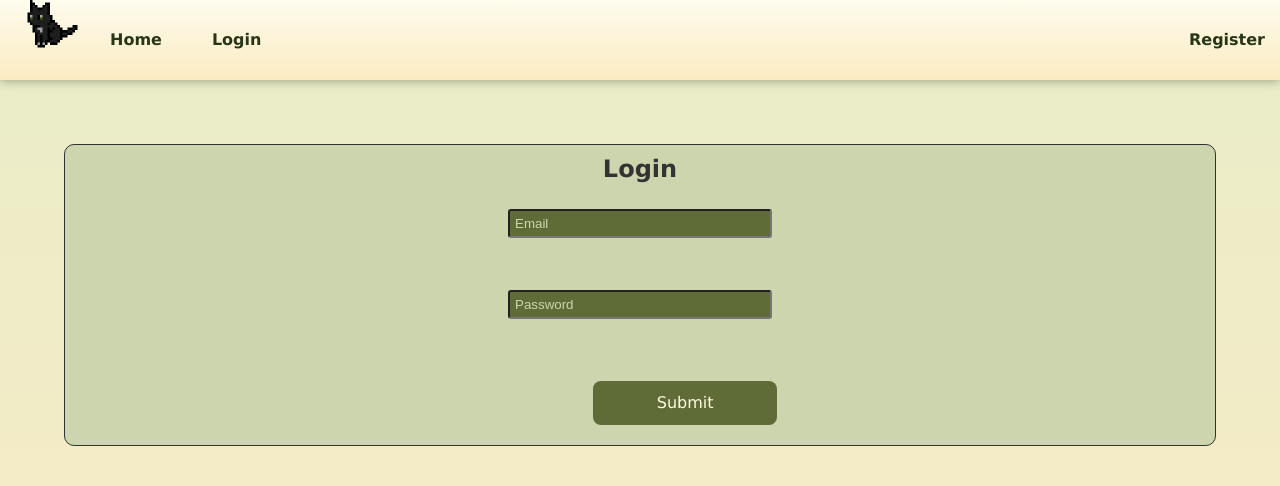
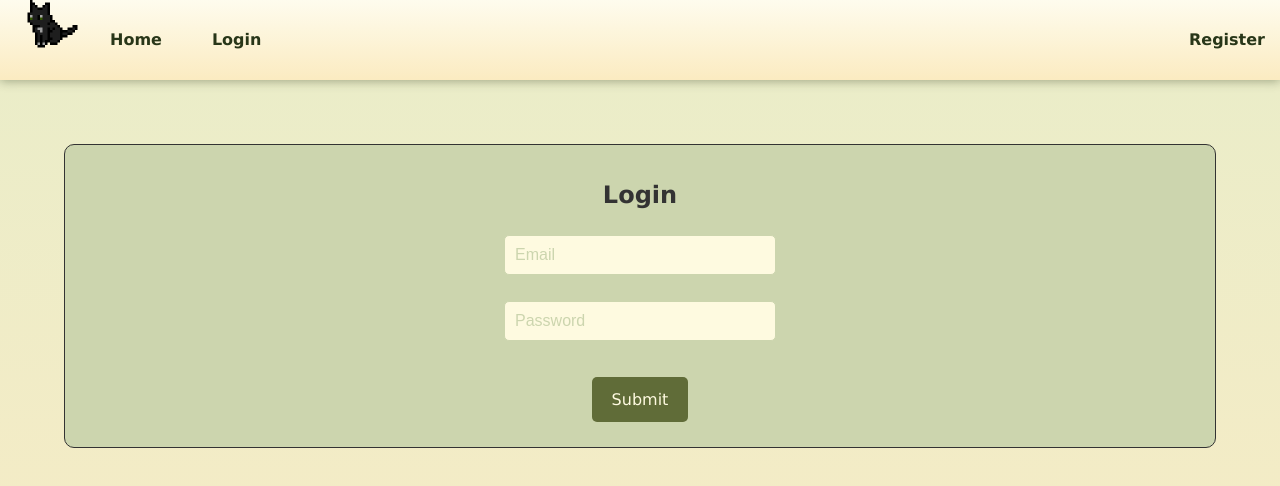
Before and after one commit to margonautix/yarnia.CAPSTONE, a React (Vite) app in the folder yarnia-project/: page /login in a window 1280 px wide. Shown: the top 486 px of the page. Built offline with nearby package versions, Linux system fonts and the light colour scheme.

Commit message:
form css

```diff
--- a/yarnia-project/src/App.css
+++ b/yarnia-project/src/App.css
@@ -1204,7 +1204,6 @@ html {
 .register-form {
   display: flex;
   flex-direction: column;
-  gap: 20px;
 }
 
 /* Form Labels */
@@ -1229,7 +1228,7 @@ html {
 
 /* Submit Button */
 .register-form .login-button {
-  padding: 15px;
+  padding: 15px
   background-color: #606c3864; /* Deep green for button */
   color: #fefae0; /* Light cream text color */
   font-size: 1em;
@@ -1237,6 +1236,9 @@ html {
   border-radius: 5px;
   cursor: pointer;
   transition: background 0.3s, transform 0.2s;
+  margin-right: auto;
+  margin-left: auto;
+  margin-bottom: 25px;
 }
 
 .register-form .login-button:hover {
--- a/yarnia-project/src/components/Login.jsx
+++ b/yarnia-project/src/components/Login.jsx
@@ -33,9 +33,10 @@ const Login = ({ setUser }) => {
 
   return (
     <div class="login">
+      <br />
       <h2>Login</h2>
       {error && <p>{error}</p>}
-      <form onSubmit={handleSubmit}>
+      <form class="register-form" onSubmit={handleSubmit}>
         <label>
           <input
             type="email"
@@ -44,7 +45,6 @@ const Login = ({ setUser }) => {
             onChange={(e) => setEmail(e.target.value)}
           />
         </label>
-        <br />
         <label>
           <input
             type="password"
@@ -53,8 +53,9 @@ const Login = ({ setUser }) => {
             onChange={(e) => setPassword(e.target.value)}
           />
         </label>
-        <br />
-        <button type="submit">Submit</button>
+        <button className="login-button" type="submit">
+          Submit
+        </button>
       </form>
     </div>
   );
--- a/yarnia-project/src/components/Register.jsx
+++ b/yarnia-project/src/components/Register.jsx
@@ -40,6 +40,7 @@ const Register = ({ setUser }) => {
 
   return (
     <div class="login">
+      <br />
       <h2>Register New Account</h2>
       {error && <p className="error-message">{error}</p>}
       <div>
```
